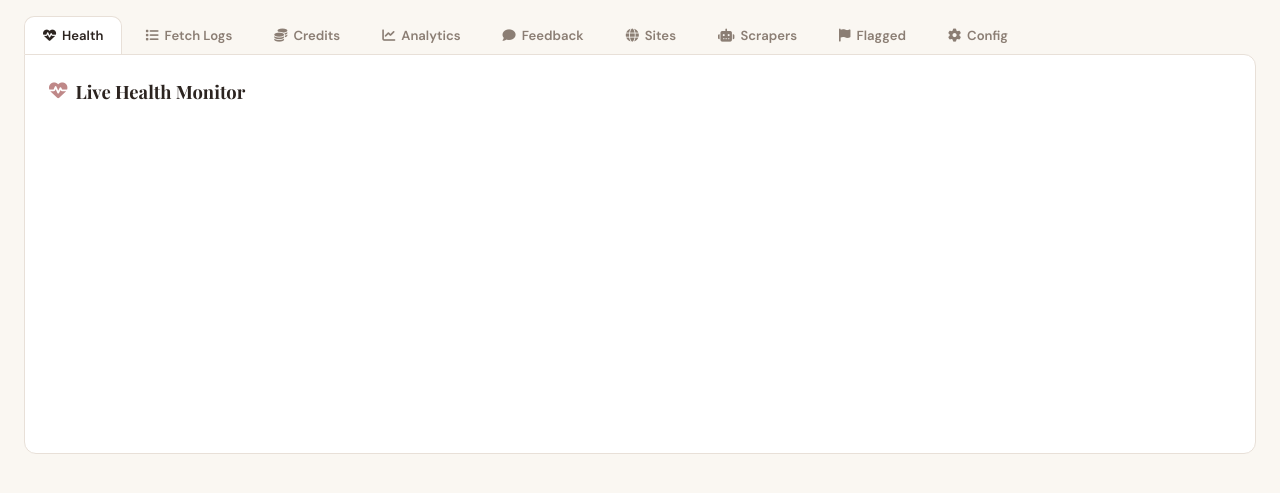
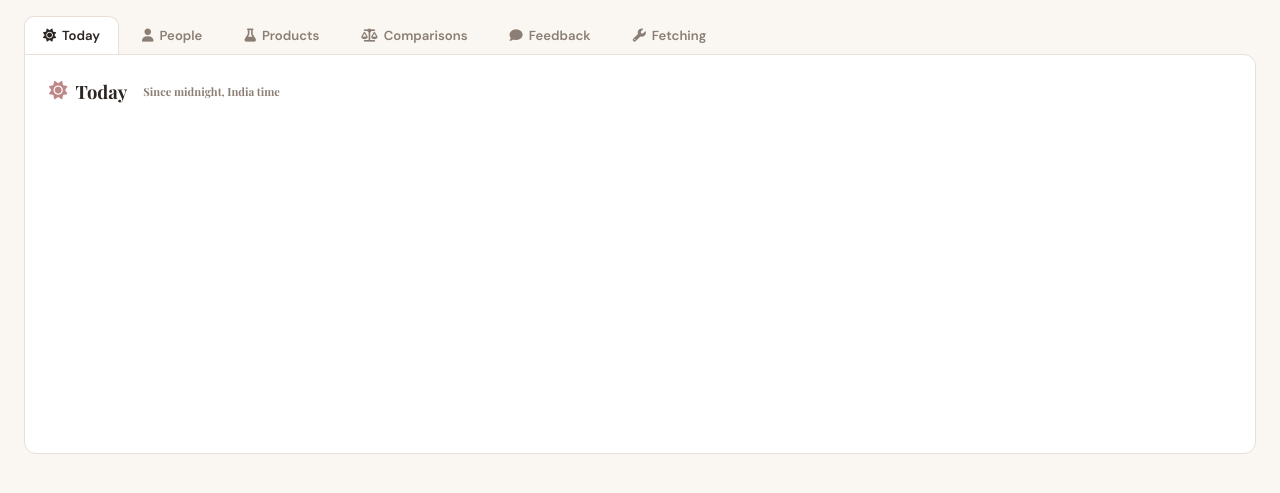
Before and after one commit to priyanka29chakraborty-source/skincare-calculator, a Python web app: template app-main/backend/templates/admin_dashboard.html in a window 1280 px wide. Shown: the part 67-560 px from the top of the page. Run offline with Jinja, Linux system fonts and the light colour scheme; the template is opened without the code that fills it, so the values that code supplies are empty.

Commit message:
feat: show sign-ins and comparisons in the admin dashboard
The dashboard now lists who signed in, what was compared, and keeps feedback. Comparison products have a brand field, and the sign-in popup stays open until it is closed.

Co-authored-by: Cursor <cursoragent@cursor.com>

```diff
--- a/app-main/backend/templates/admin_dashboard.html
+++ b/app-main/backend/templates/admin_dashboard.html
@@ -26,7 +26,9 @@ body{font-family:'DM Sans',sans-serif;background:var(--bg);color:var(--text);min
 .tab-badge{background:var(--red);color:#fff;border-radius:10px;padding:1px 7px;font-size:0.65rem;font-weight:700;line-height:1.6;display:none}
 .tab-badge.visible{display:inline-block}
 .content{background:var(--card);margin:0 24px 24px;border-radius:0 12px 12px 12px;border:1px solid var(--border);padding:24px;min-height:400px}
-.section{display:none}.section.active{display:block}
+.content > .section{display:none}.content > .section.active{display:block}
+.fetch-block{margin-bottom:28px;padding-bottom:8px;border-bottom:1px solid var(--border)}
+.fetch-block h3{font-size:0.95rem;margin:0 0 12px}
 .section-title{font-family:'Playfair Display',serif;font-size:1.15rem;margin-bottom:16px;display:flex;align-items:center;gap:8px;flex-wrap:wrap}
 .section-title i{color:var(--accent)}
 .grid-2{display:grid;grid-template-columns:1fr 1fr;gap:16px}
@@ -109,21 +111,67 @@ tr.row-green{background:#f0fdf4}tr.row-yellow{background:#fefce8}tr.row-red{back
 <div id="warnings-container"></div>
 
 <div class="tabs">
-  <div class="tab active" data-tab="health"><i class="fa-solid fa-heart-pulse"></i> Health</div>
-  <div class="tab" data-tab="logs"><i class="fa-solid fa-list"></i> Fetch Logs</div>
-  <div class="tab" data-tab="credits"><i class="fa-solid fa-coins"></i> Credits</div>
-  <div class="tab" data-tab="analytics"><i class="fa-solid fa-chart-line"></i> Analytics</div>
+  <div class="tab active" data-tab="today"><i class="fa-solid fa-sun"></i> Today</div>
+  <div class="tab" data-tab="people"><i class="fa-solid fa-user"></i> People</div>
+  <div class="tab" data-tab="products"><i class="fa-solid fa-flask"></i> Products</div>
+  <div class="tab" data-tab="comparisons"><i class="fa-solid fa-scale-balanced"></i> Comparisons</div>
   <div class="tab" data-tab="feedback"><i class="fa-solid fa-comment"></i> Feedback</div>
-  <div class="tab" data-tab="sites"><i class="fa-solid fa-globe"></i> Sites</div>
-  <div class="tab" data-tab="scrapers"><i class="fa-solid fa-robot"></i> Scrapers</div>
-  <div class="tab" data-tab="flagged"><i class="fa-solid fa-flag"></i> Flagged <span class="tab-badge" id="flag-badge">0</span></div>
-  <div class="tab" data-tab="config"><i class="fa-solid fa-gear"></i> Config</div>
+  <div class="tab" data-tab="fetching"><i class="fa-solid fa-wrench"></i> Fetching <span class="tab-badge" id="flag-badge">0</span></div>
 </div>
 
 <div class="content">
 
+  <div class="section active" id="sec-today">
+    <div class="section-title"><i class="fa-solid fa-sun"></i> Today
+      <span style="font-size:0.7rem;font-weight:400;color:var(--text-sub);margin-left:8px">Since midnight, India time</span>
+    </div>
+    <div class="grid-3" id="today-stats"></div>
+  </div>
+
+  <div class="section" id="sec-people">
+    <div class="section-title"><i class="fa-solid fa-user"></i> People who signed in</div>
+    <div style="overflow-x:auto">
+      <table>
+        <thead><tr><th>Signed in</th><th>Email</th><th>Credits left</th></tr></thead>
+        <tbody id="people-body"></tbody>
+      </table>
+    </div>
+  </div>
+
+  <div class="section" id="sec-products">
+    <div class="section-title"><i class="fa-solid fa-flask"></i> Products analysed</div>
+    <div style="overflow-x:auto">
+      <table>
+        <thead><tr><th>Time</th><th>Product</th><th>Brand</th><th>Category</th><th>Skin type</th><th>Ingredients</th><th>Score</th><th>How it was entered</th><th>Shop country</th></tr></thead>
+        <tbody id="recent-analyses-body"></tbody>
+      </table>
+    </div>
+  </div>
+
+  <div class="section" id="sec-comparisons">
+    <div class="section-title"><i class="fa-solid fa-scale-balanced"></i> Comparisons</div>
+    <p style="font-size:0.8rem;color:var(--text-sub);margin:-8px 0 14px">Each row is one comparison. The score is the formulation score.</p>
+    <div style="overflow-x:auto">
+      <table>
+        <thead><tr><th>Time</th><th>Products and scores</th></tr></thead>
+        <tbody id="comparisons-body"></tbody>
+      </table>
+    </div>
+  </div>
+
+  <div class="section" id="sec-feedback">
+    <div class="section-title"><i class="fa-solid fa-comment"></i> Feedback</div>
+    <div style="overflow-x:auto">
+      <table>
+        <thead><tr><th>Time</th><th>Email</th><th>Note</th></tr></thead>
+        <tbody id="feedback-body"></tbody>
+      </table>
+    </div>
+  </div>
+
+  <div class="section" id="sec-fetching">
   <!-- Health -->
-  <div class="section active" id="sec-health">
+  <div class="fetch-block" id="sec-health">
     <div class="section-title"><i class="fa-solid fa-heart-pulse"></i> Live Health Monitor
       <span id="health-time" style="font-size:0.7rem;color:var(--text-sub);font-family:'DM Sans';font-weight:400;margin-left:auto"></span>
     </div>
@@ -131,7 +179,7 @@ tr.row-green{background:#f0fdf4}tr.row-yellow{background:#fefce8}tr.row-red{back
   </div>
 
   <!-- Fetch Logs -->
-  <div class="section" id="sec-logs">
+  <div class="fetch-block" id="sec-logs">
     <div class="section-title"><i class="fa-solid fa-list"></i> Fetch Attempt Logs</div>
     <div class="grid-4 mb-16" id="log-stats"></div>
     <div class="filter-bar">
@@ -149,57 +197,15 @@ tr.row-green{background:#f0fdf4}tr.row-yellow{background:#fefce8}tr.row-red{back
     </div>
   </div>
 
-  <!-- Credits -->
-  <div class="section" id="sec-credits">
-    <div class="section-title"><i class="fa-solid fa-coins"></i> API Credit Tracker</div>
+  <div class="fetch-block" id="sec-credits">
+    <div class="section-title"><i class="fa-solid fa-plug"></i> Outside services
+      <span style="font-size:0.7rem;font-weight:400;color:var(--text-sub);margin-left:8px">How often this app called them. Not customer credits.</span>
+    </div>
     <div id="credit-bars"></div>
   </div>
 
-  <!-- Analytics -->
-  <div class="section" id="sec-analytics">
-    <div class="section-title"><i class="fa-solid fa-chart-line"></i> Tool Usage Analytics</div>
-    <div class="grid-4 mb-16" id="analytics-stats"></div>
-    <div class="grid-2">
-      <div class="chart-container"><div class="chart-title">Product Categories</div><div class="chart-wrap"><canvas id="chart-categories"></canvas></div></div>
-      <div class="chart-container"><div class="chart-title">Top Skin Concerns</div><div class="chart-wrap"><canvas id="chart-concerns"></canvas></div></div>
-      <div class="chart-container"><div class="chart-title">Entry Method</div><div class="chart-wrap"><canvas id="chart-entry"></canvas></div></div>
-      <div class="chart-container"><div class="chart-title">Busiest Hours (UTC)</div><div class="chart-wrap"><canvas id="chart-hourly"></canvas></div></div>
-    </div>
-    <div class="chart-container mt-16">
-      <div class="chart-title"><i class="fa-solid fa-flask" style="color:var(--accent)"></i> Top Ingredients This Week</div>
-      <ul class="trend-list" id="ingredient-trends"><li style="color:var(--text-sub);font-size:0.8rem;padding:8px 0">Loading…</li></ul>
-    </div>
-    <div class="mt-16">
-      <div class="chart-title">Top Countries</div>
-      <table><thead><tr><th>Country</th><th>Analyses</th></tr></thead><tbody id="country-table"></tbody></table>
-    </div>
-    <div class="mt-16">
-      <div class="chart-title" style="margin-bottom:10px">
-        <i class="fa-solid fa-clock-rotate-left" style="color:var(--accent)"></i> Recent Analyses
-        <span style="font-size:0.7rem;font-weight:400;color:var(--text-sub);margin-left:8px">URL fetches, barcode scans, and manual inputs</span>
-      </div>
-      <div style="overflow-x:auto">
-        <table>
-          <thead><tr><th>Time</th><th>Product</th><th>Brand</th><th>Category</th><th>Skin Type</th><th>Ingredients</th><th>Score</th><th>Method</th><th>Country</th></tr></thead>
-          <tbody id="recent-analyses-body"></tbody>
-        </table>
-      </div>
-    </div>
-  </div>
-
-  <!-- Feedback -->
-  <div class="section" id="sec-feedback">
-    <div class="section-title"><i class="fa-solid fa-comment"></i> Feedback</div>
-    <div style="overflow-x:auto">
-      <table>
-        <thead><tr><th>Time</th><th>Email</th><th>Note</th></tr></thead>
-        <tbody id="feedback-body"></tbody>
-      </table>
-    </div>
-  </div>
-
   <!-- Sites -->
-  <div class="section" id="sec-sites">
+  <div class="fetch-block" id="sec-sites">
     <div class="section-title"><i class="fa-solid fa-globe"></i> Site Fetch Success Rate
       <span style="font-size:0.7rem;font-weight:400;color:var(--text-sub);margin-left:8px">Auto-detected from fetch logs only</span>
       <button class="btn btn-primary btn-sm" style="margin-left:auto" onclick="testAllSites()"><i class="fa-solid fa-play"></i> Test Known Sites</button>
@@ -214,7 +220,7 @@ tr.row-green{background:#f0fdf4}tr.row-yellow{background:#fefce8}tr.row-red{back
   </div>
 
   <!-- Scrapers -->
-  <div class="section" id="sec-scrapers">
+  <div class="fetch-block" id="sec-scrapers">
     <div class="section-title"><i class="fa-solid fa-robot"></i> Scraper Layer Monitoring (7 days)</div>
     <div class="grid-3 mb-16" id="scraper-summary"></div>
     <div class="chart-container">
@@ -228,7 +234,7 @@ tr.row-green{background:#f0fdf4}tr.row-yellow{background:#fefce8}tr.row-red{back
   </div>
 
   <!-- Flagged -->
-  <div class="section" id="sec-flagged">
+  <div class="fetch-block" id="sec-flagged">
     <div class="section-title"><i class="fa-solid fa-flag"></i> Flagged Analyses — Quality Review
       <span style="font-size:0.7rem;font-weight:400;color:var(--text-sub);margin-left:8px">Auto-flagged when score looks wrong for the input data</span>
       <label style="margin-left:auto;font-size:0.75rem;font-weight:500;display:flex;align-items:center;gap:6px;cursor:pointer">
@@ -265,7 +271,7 @@ tr.row-green{background:#f0fdf4}tr.row-yellow{background:#fefce8}tr.row-red{back
   </div>
 
   <!-- Config -->
-  <div class="section" id="sec-config">
+  <div class="fetch-block" id="sec-config">
     <div class="section-title"><i class="fa-solid fa-gear"></i> Database & Config</div>
     <div class="grid-3 mb-16" id="db-stats"></div>
     <h3 style="font-size:0.9rem;margin:16px 0 10px">API Keys Status</h3>
@@ -276,6 +282,7 @@ tr.row-green{background:#f0fdf4}tr.row-yellow{background:#fefce8}tr.row-red{back
     </div>
     <div id="config-msg" class="mt-16" style="font-size:0.8rem"></div>
   </div>
+  </div><!-- fetching -->
 
 </div><!-- .content -->
 
@@ -354,9 +361,9 @@ function destroyChart(id) {
 async function loadHealth() {
   const d = await api('/health-check');
   if (!d) return;
-  const names = {backend:'Backend Server',csv_database:'CSV Database',firecrawl:'Firecrawl API',
-    scrapdo:'ScrapeDo API',scraperapi:'ScraperAPI',huggingface:'HuggingFace API',
-    exchangerate:'ExchangeRate API',openbeautyfacts:'Open Beauty Facts',duckduckgo:'DuckDuckGo Search'};
+  const names = {backend:'Backend Server',csv_database:'Ingredient list',firecrawl:'Firecrawl',
+    scrapdo:'Scrape.do',scraperapi:'ScraperAPI',
+    exchangerate:'Exchange rates',openbeautyfacts:'Open Beauty Facts',duckduckgo:'Shop search'};
   document.getElementById('health-grid').innerHTML = Object.entries(d).map(([k,v]) =>
     `<div class="health-item"><div class="dot ${v.status}"></div><div class="health-info">
       <div class="health-name">${names[k]||k}</div>
@@ -422,76 +429,76 @@ async function loadCredits() {
 }
 
 // ── Analytics ────────────────────────────────────────────────────────────
-async function loadAnalytics() {
-  const d = await api('/analytics');
-  if (!d) return;
-  document.getElementById('analytics-stats').innerHTML = `
-    <div class="stat-card"><div class="stat-label">Today</div><div class="stat-value">${d.total_today}</div></div>
-    <div class="stat-card"><div class="stat-label">This Week</div><div class="stat-value">${d.total_week}</div></div>
-    <div class="stat-card"><div class="stat-label">This Month</div><div class="stat-value">${d.total_month}</div></div>
-    <div class="stat-card"><div class="stat-label">All Time</div><div class="stat-value">${d.total_all}</div></div>`;
-
-  destroyChart('chart-categories');
-  if (d.categories.length) chartInstances['chart-categories'] = new Chart(
-    document.getElementById('chart-categories').getContext('2d'),
-    {type:'doughnut',data:{labels:d.categories.map(c=>c.name),datasets:[{data:d.categories.map(c=>c.count),backgroundColor:COLORS}]},
-     options:{responsive:true,maintainAspectRatio:false,plugins:{legend:{position:'right',labels:{font:{size:11}}}}}});
-
-  destroyChart('chart-concerns');
-  if (d.concerns.length) chartInstances['chart-concerns'] = new Chart(
-    document.getElementById('chart-concerns').getContext('2d'),
-    {type:'bar',data:{labels:d.concerns.slice(0,8).map(c=>c.name),datasets:[{data:d.concerns.slice(0,8).map(c=>c.count),backgroundColor:'#BF8888'}]},
-     options:{responsive:true,maintainAspectRatio:false,indexAxis:'y',plugins:{legend:{display:false}},scales:{x:{grid:{display:false}}}}});
-
-  destroyChart('chart-entry');
-  const ftc = d.fetch_type_counts||{};
-  chartInstances['chart-entry'] = new Chart(
-    document.getElementById('chart-entry').getContext('2d'),
-    {type:'doughnut',data:{labels:['URL Fetch','Barcode Scan','Manual Entry'],
-      datasets:[{data:[ftc['url']||0,ftc['barcode']||0,ftc['manual']||0],backgroundColor:['#BF8888','#9B8EC4','#C9A87C']}]},
-     options:{responsive:true,maintainAspectRatio:false,plugins:{legend:{position:'right'}}}});
-
-  destroyChart('chart-hourly');
-  const hours = Array.from({length:24},(_,i)=>i);
-  const hourMap = {}; d.hourly.forEach(h=>hourMap[h.hour]=h.count);
-  chartInstances['chart-hourly'] = new Chart(
-    document.getElementById('chart-hourly').getContext('2d'),
-    {type:'bar',data:{labels:hours.map(h=>h+':00'),datasets:[{data:hours.map(h=>hourMap[h]||0),backgroundColor:'#8BA89C'}]},
-     options:{responsive:true,maintainAspectRatio:false,plugins:{legend:{display:false}},scales:{x:{grid:{display:false}},y:{beginAtZero:true}}}});
-
-  document.getElementById('country-table').innerHTML =
-    d.countries.map(c=>`<tr><td>${c.name}</td><td>${c.count}</td></tr>`).join('');
-
-  // Ingredient trends
-  const td = await api('/ingredient-trends');
-  const tel = document.getElementById('ingredient-trends');
-  if (!td||!td.trends||!td.trends.length) {
-    tel.innerHTML = '<li style="color:var(--text-sub);font-size:0.8rem;padding:8px 0">No trend data yet — will populate as analyses run.</li>';
-  } else {
-    const max = td.trends[0].count||1;
-    tel.innerHTML = td.trends.map(t=>`<li class="trend-item">
-      <span style="min-width:140px;font-weight:500">${esc(t.name)}</span>
-      <div class="trend-bar-bg"><div class="trend-bar-fill" style="width:${Math.round(t.count/max*100)}%"></div></div>
-      <span class="trend-count">${t.count}</span></li>`).join('');
+function indiaTime(value) {
+  if (!value) return '';
+  const ms = typeof value === 'number' ? value * 1000 : Date.parse(value);
+  if (!ms) return '';
+  return new Date(ms).toLocaleString('en-IN', { timeZone: 'Asia/Kolkata', hour12: false }).replace(',', '');
 }
 
-  // Recent analyses
-  const ftBadge = {url:'<span class="badge badge-blue">URL</span>',barcode:'<span class="badge badge-purple">Barcode</span>',manual:'<span class="badge badge-gray">Manual</span>'};
+async function loadToday() {
+  const d = await api('/today');
+  if (!d) return;
+  const cards = [
+    ['Analyses', d.analyses],
+    ['New sign-ins', d.signins],
+    ['Comparisons', d.comparisons],
+  ];
+  document.getElementById('today-stats').innerHTML = cards.map(([label, n]) =>
+    `<div class="stat-card"><div class="stat-label">${label}</div><div class="stat-value">${n}</div></div>`).join('');
+}
+
+async function loadPeople() {
+  const d = await api('/accounts');
+  const body = document.getElementById('people-body');
+  if (!d || !d.accounts || !d.accounts.length) {
+    body.innerHTML = '<tr><td colspan="3" class="empty-state">No one has signed in yet.</td></tr>';
+    return;
+  }
+  body.innerHTML = d.accounts.map(a => `<tr>
+    <td style="white-space:nowrap;font-size:0.72rem">${indiaTime(a.created_at)}</td>
+    <td>${esc(a.email)}</td>
+    <td>${a.balance}</td>
+  </tr>`).join('');
+}
+
+async function loadComparisons() {
+  const d = await api('/comparisons');
+  const body = document.getElementById('comparisons-body');
+  if (!d || !d.comparisons || !d.comparisons.length) {
+    body.innerHTML = '<tr><td colspan="2" class="empty-state">No comparisons yet. Ones run after this update will appear here.</td></tr>';
+    return;
+  }
+  body.innerHTML = d.comparisons.map(row => {
+    const items = (row.products || []).map(p => {
+      const score = p.score == null ? '—' : Math.round(p.score);
+      const brand = p.brand ? esc(p.brand) + ' · ' : '';
+      return `${brand}${esc(p.product_name || 'Unnamed')} <strong>${score}</strong>`;
+    }).join(' &nbsp;vs&nbsp; ');
+    return `<tr><td style="white-space:nowrap;font-size:0.72rem">${indiaTime(row.timestamp)}</td><td>${items}</td></tr>`;
+  }).join('');
+}
+
+function loadFetching() {
+  loadHealth(); loadLogs(); loadCredits(); loadSites(); loadScrapers(); loadFlagged(); loadConfig();
+}
+
+async function loadProducts() {
+  const ftBadge = {url:'<span class="badge badge-blue">Link</span>',barcode:'<span class="badge badge-purple">Barcode</span>',manual:'<span class="badge badge-gray">Typed</span>'};
   const ra = await api('/recent-analyses');
   const raBody = document.getElementById('recent-analyses-body');
   if (!ra||!ra.analyses||!ra.analyses.length) {
-    raBody.innerHTML = '<tr><td colspan="9" class="empty-state"><i class="fa-solid fa-clock-rotate-left"></i>No analyses logged yet.</td></tr>';
-  } else {
+    raBody.innerHTML = '<tr><td colspan="9" class="empty-state">No products analysed yet.</td></tr>';
+    return;
+  }
   raBody.innerHTML = ra.analyses.map(a => {
-      const ts = a.timestamp?a.timestamp.substring(0,16).replace('T',' '):'';
     const score = a.main_worth_score!=null?Math.round(a.main_worth_score):'-';
     const scoreColor = score>=75?'var(--green)':score>=50?'var(--yellow)':'var(--red)';
     const ft = a.fetch_type||'manual';
     const badge = ftBadge[ft]||`<span class="badge badge-gray">${esc(ft)}</span>`;
-      const flagIcon = a.is_flagged?'<i class="fa-solid fa-flag" style="color:var(--red);margin-left:4px" title="Flagged"></i>':'';
-      return `<tr class="${a.is_flagged?'row-red':''}">
-        <td style="white-space:nowrap;font-size:0.72rem">${ts}</td>
-        <td style="font-weight:500">${a.product_name?esc(a.product_name):'<em style="color:var(--text-sub)">—</em>'}${flagIcon}</td>
+    return `<tr>
+      <td style="white-space:nowrap;font-size:0.72rem">${indiaTime(a.timestamp)}</td>
+      <td style="font-weight:500">${a.product_name?esc(a.product_name):'<em style="color:var(--text-sub)">—</em>'}</td>
       <td>${esc(a.brand||'—')}</td>
       <td>${esc(a.product_category||'—')}</td>
       <td>${esc(a.skin_type||'—')}</td>
@@ -503,8 +510,6 @@ async function loadAnalytics() {
   }).join('');
 }
 
-}
-
 async function loadFeedback() {
   const fb = await api('/feedback');
   const fbBody = document.getElementById('feedback-body');
@@ -513,7 +518,7 @@ async function loadFeedback() {
     fbBody.innerHTML = '<tr><td colspan="3" class="empty-state">No feedback yet.</td></tr>';
   } else {
     fbBody.innerHTML = fb.notes.map(n => {
-      const when = n.created_at ? new Date(n.created_at * 1000).toISOString().substring(0, 16).replace('T', ' ') : '';
+      const when = indiaTime(n.created_at);
       return `<tr>
         <td style="white-space:nowrap;font-size:0.72rem">${when}</td>
         <td>${n.email ? esc(n.email) : '<em style="color:var(--text-sub)">—</em>'}</td>
@@ -691,7 +696,7 @@ async function loadConfig() {
   const d = await api('/db-info');
   if (!d) return;
   document.getElementById('db-stats').innerHTML = `
-    <div class="stat-card"><div class="stat-label">Ingredients</div><div class="stat-value">${d.ingredient_count}</div><div class="stat-sub">ingredient_database_fixed2.csv</div></div>
+    <div class="stat-card"><div class="stat-label">Ingredients</div><div class="stat-value">${d.ingredient_count}</div><div class="stat-sub">ingredient database</div></div>
     <div class="stat-card"><div class="stat-label">Synergy Combos</div><div class="stat-value">${d.synergy_count}</div></div>
     <div class="stat-card"><div class="stat-label">UV / Sun DB</div><div class="stat-value">${d.uv_count}</div></div>`;
   document.getElementById('keys-grid').innerHTML = Object.entries(d.keys_status).map(([key,set])=>
@@ -715,14 +720,13 @@ async function clearOldLogs() {
 
 // ── Loader map ───────────────────────────────────────────────────────────
 const _loaders = {
-  health:loadHealth, logs:loadLogs, credits:loadCredits, analytics:loadAnalytics,
-  feedback:loadFeedback,
-  sites:loadSites, scrapers:loadScrapers, flagged:loadFlagged, config:loadConfig,
+  today:loadToday, people:loadPeople, products:loadProducts,
+  comparisons:loadComparisons, feedback:loadFeedback, fetching:loadFetching,
 };
 
 // Boot: load immediately-visible panels + flagged count for badge
-loadHealth(); loadLogs(); loadCredits();
-_loaded['health']=true; _loaded['logs']=true; _loaded['credits']=true;
+loadToday();
+_loaded['today']=true;
 
 // Load flag badge count on startup without loading full table
 (async()=>{
@@ -734,9 +738,10 @@ _loaded['health']=true; _loaded['logs']=true; _loaded['credits']=true;
   }
 })();
 
-setInterval(loadHealth, 60000);
-setInterval(loadLogs, 30000);
-setInterval(loadCredits, 60000);
+setInterval(() => {
+  if (document.getElementById('sec-today').classList.contains('active')) loadToday();
+  if (document.getElementById('sec-fetching').classList.contains('active')) loadFetching();
+}, 60000);
 // Refresh flagged count every 5 minutes
 setInterval(async()=>{
   const d = await api('/flagged-count');
--- a/app-main/frontend/jsconfig.json
+++ b/app-main/frontend/jsconfig.json
@@ -1,8 +1,7 @@
 {
   "compilerOptions": {
-    "baseUrl": ".",
     "paths": {
-      "@/*": ["src/*"]
+      "@/*": ["./src/*"]
     }
   },
   "include": ["src"]
```
Also changed, not shown: app-main/backend/admin.py (+45 -9 lines), app-main/backend/admin_db.py (+89 -0 lines), app-main/backend/server.py (+11 -1 lines), app-main/backend/wallet.py (+20 -0 lines), app-main/frontend/src/components/CompareCard.jsx (+7 -0 lines), app-main/frontend/src/components/UnlockModal.jsx (+5 -5 lines). Lines whose indentation alone changed are shown as unchanged.
